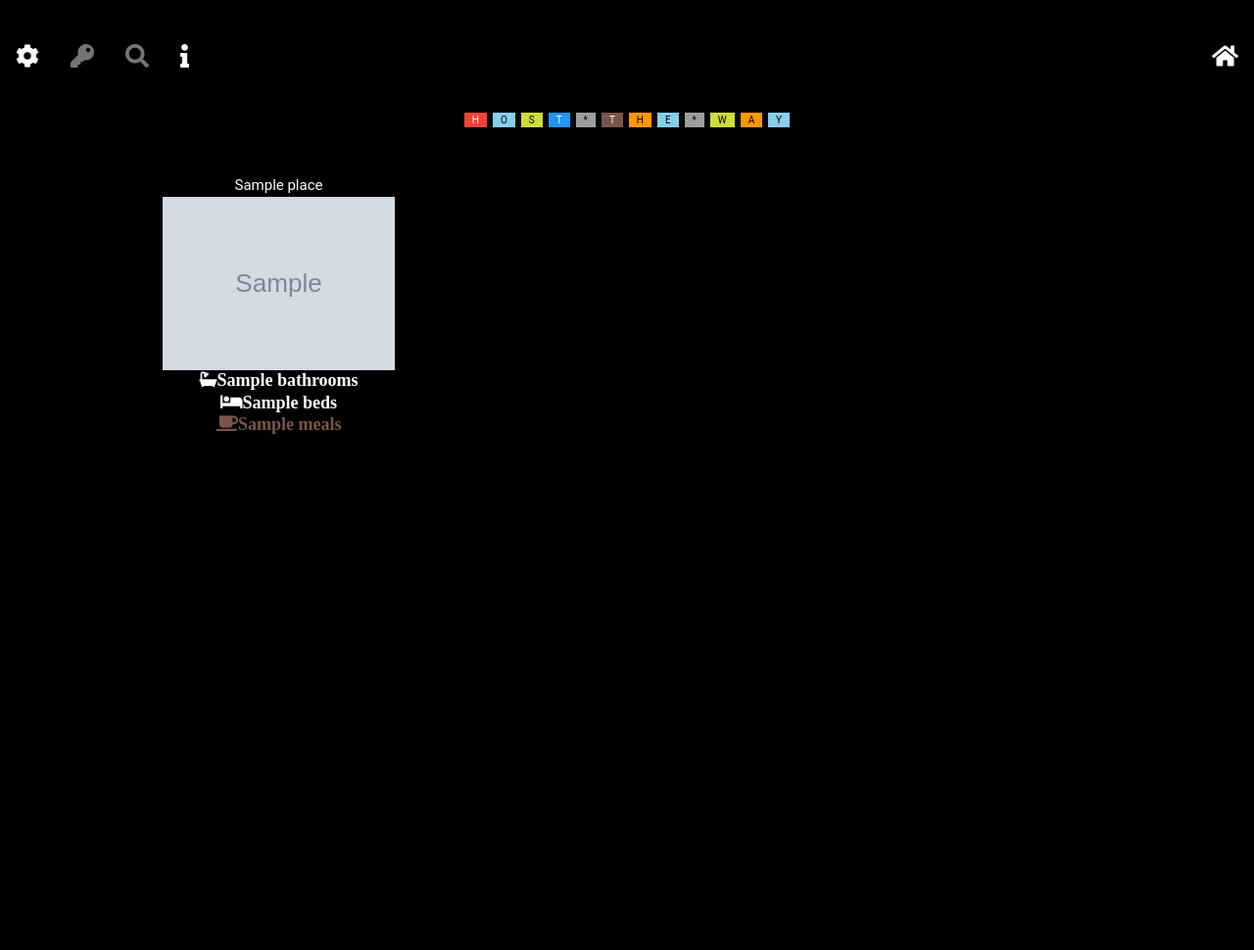
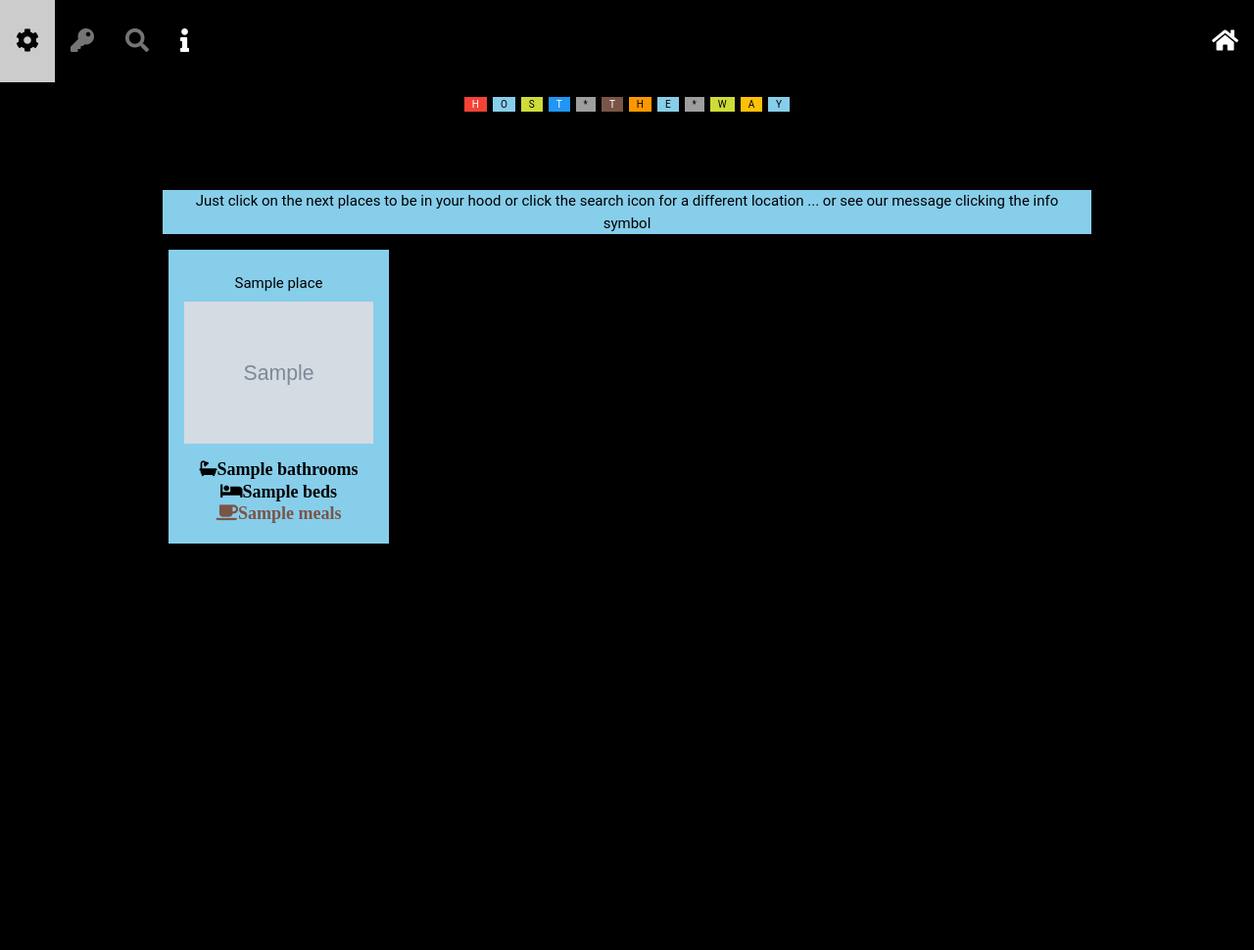
Before and after one commit to dolikemc/hostthewaytry, a Django app: template places/templates/places/index.html in a window 1280 px wide. Shown: the whole page at 98% size. Run offline with Django 3.2, Linux system fonts and the light colour scheme; the template is opened without the code that fills it: most values are stand-ins (such as "Sample title", 1, 10 or a date in 2020); grey boxes marked "Sample" are stand-in pictures; some libraries are stand-ins or nearby versions.

Commit message:
new design add migrations to git

```diff
--- a/places/templates/places/create_detail.html
+++ b/places/templates/places/create_detail.html
@@ -1,5 +1,6 @@
 {% extends 'places/w3base.html' %}
 {% block content %}
+
     <div class="w3-amber w3-container">
         <form method="post">
             {% csrf_token %}
@@ -11,7 +12,6 @@
                     {{ field.label_tag }}<br>
                     {{ field }}
                 </div>
-                <br>
                 {% cycle '' '</div>' %}
             {% endfor %}
             <br>
--- a/places/templates/places/index.html
+++ b/places/templates/places/index.html
@@ -2,48 +2,36 @@
 {% block content %}
     {% load static %}
     {% load leaflet_tags %}
+    <div class="w3-panel w3-light-blue w3-center">
+        {% if user.is_authenticated %}
+            <a href="{% url 'places:new' %}" class="w3-button"><i
+                    class="fas fa-plus w3-large w3-text-green"></i>
+            </a>
+        {% else %}
+            <h8>Just click on the next places to be in your hood or click the search icon for a different location
+                ... or see our message clicking the info symbol
+            </h8>
+        {% endif %}
+    </div>
     <div class="w3-row w3-center">
         {% for place in places %}
             {% if forloop.counter == 1 %}
-                {% include 'places/place_card.html' %}
+                {% include 'places/place_card.html' with card_color="w3-light-blue" %}
             {% elif forloop.counter == 2 %}
                 {% include 'places/place_card.html' with card_color="w3-grey" %}
-                <div class="w3-col s12 m4 l3 w3-light-blue w3-round-large w3-margin-bottom">
+                <div class="w3-col s12 m4 w3-light-blue w3-margin-bottom w3-hide-large">
                     {% leaflet_map "yourmap" callback="window.map_init_basic" %}
                 </div>
             {% elif forloop.counter == 3 or forloop.counter == 6 %}
-                {% include 'places/place_card.html' with card_color="w3-black" %}
+                {% include 'places/place_card.html' with card_color="w3-amber" %}
+            {% elif forloop.counter == 5 or forloop.counter == 8 %}
+                {% include 'places/place_card.html' with card_color="w3-orange" %}
             {% else %}
-                {% include 'places/place_card.html' with card_color="w3-black" %}
+                {% include 'places/place_card.html' with card_color="w3-lime" %}
             {% endif %}
-
         {% empty %}
             <h1>Error</h1>
         {% endfor %}
-        <div class="w3-col s6 m4 l3 w3-round-large w3-black w3-margin-bottom" style="min-height: 302px">
-            {% if user.is_authenticated %}
-                <a href="{% url 'places:new' %}" class="w3-btn w3-amber">Add place</a>
-            {% endif %}
-        </div>
-        <script type="text/javascript">
-            function map_init_basic(map, options) {
-                map.on('locationfound', onLocationFound);
-                map.on('locationerror', onLocationError);
-                map.locate({setView: true, maxZoom: 16});
 
-                function onLocationFound(e) {
-                    var radius = e.accuracy / 2;
-
-                    L.marker(e.latlng).addTo(map)
-                        .bindPopup("You are within " + radius + " meters from this point").openPopup();
-
-                    L.circle(e.latlng, radius).addTo(map);
-                }
-
-                function onLocationError(e) {
-                    alert(e.message);
-                }
-            }
-        </script>
     </div>
 {% endblock %}
--- a/places/templates/places/place_card.html
+++ b/places/templates/places/place_card.html
@@ -1,20 +1,18 @@
 <a href="{% url 'places:detail' place.id %}">
-
-    <div class="w3-col s6 m4 l3 w3-round-large w3-margin-bottom {{ card_color|default:"w3-black" }}"
+    <div class="w3-col s6 m4 l3 w3-margin-bottom w3-leftbar w3-rightbar w3-border-black
+        {{ card_color|default:"w3-light-blue" }}"
          style="min-height: 300px">
         <!-- todo: all overview information in the card-->
         <div>
-
+            <br>
             <h8>{{ place.name }}</h8>
 
-            <div class="w3-center">
+            <div class="w3-center w3-padding">
                 <img class="w3-image"
                      src="static/img/{{ place.picture }}"
                      alt="'Picture of the Place'">
             </div>
-
-
-            <div class="w3-container w3-center">
+            <div class="w3-container w3-center w3-padding">
                 {% if place.private_bathroom == 1 %}
                     <i class="fas fa-bath w3-large"> private {{ place.bathrooms }}</i>
                 {% else %}
--- a/places/templates/places/w3base.html
+++ b/places/templates/places/w3base.html
@@ -14,7 +14,7 @@
           integrity="sha384-mzrmE5qonljUremFsqc01SB46JvROS7bZs3IO2EmfFsd15uHvIt+Y8vEf7N7fWAU" crossorigin="anonymous">
     {% leaflet_js %}
     <style>
-        body, h1, h2, h3, h4, h5, h6 {
+        body, h1, h2, h3, h4, h5, h6, h7, h8 {
             font-family: "Roboto", "Lucida Grande", "DejaVu Sans", "Bitstream Vera Sans", Verdana, Arial, sans-serif
         }
 
@@ -33,8 +33,6 @@
             <a href="#" class="w3-bar-item w3-button">
                 <div class="w3-padding-16"><i class="fa fa-cog"></i></div>
             </a>
-
-
             {% if user.is_authenticated %}
                 <a href="/admin/logout/?next=/places/" class="w3-bar-item w3-button">
                     <div class="w3-padding-16"><i class="fa fa-key w3-text-green"></i></div>
@@ -53,8 +51,6 @@
             <a href="{% url 'places:index' %}" class="w3-bar-item w3-button w3-right">
                 <div class="w3-padding-16"><i class="fa fa-home"></i></div>
             </a>
-
-            <a href="{% url 'places:index' %}" style="a">
             <div class="w3-panel w3-center">
                 <div class="w3-tag w3-tiny w3-red">H</div>
                 <div class="w3-tag w3-tiny w3-light-blue">O</div>
@@ -65,11 +61,12 @@
                 <div class="w3-tag w3-tiny w3-orange">H</div>
                 <div class="w3-tag w3-tiny w3-light-blue">E</div>
                 <div class="w3-tag w3-tiny w3-grey">*</div>
+                <div class="w3-hide-large w3-hide-medium"></div>
                 <div class="w3-tag w3-tiny w3-lime">W</div>
-                    <div class="w3-tag w3-tiny w3-orange">A</div>
+                <div class="w3-tag w3-tiny w3-amber">A</div>
                 <div class="w3-tag w3-tiny w3-light-blue">Y</div>
             </div>
-            </a>
+
         </div>
     </div>
 </header>
@@ -77,6 +74,34 @@
     {% block content %}
     {% endblock %}
 </div>
+<script type="text/javascript">
+    function map_init_basic(map, options) {
+        map.on('locationfound', onLocationFound);
+        map.on('locationerror', onLocationError);
+        map.locate({setView: true, maxZoom: 16});
 
+        function onLocationFound(e) {
+            var radius = e.accuracy / 2;
+
+            L.marker(e.latlng).addTo(map)
+                .bindPopup("You are within " + radius + " meters from this point").openPopup();
+
+            L.circle(e.latlng, radius).addTo(map);
+        }
+
+        function onLocationError(e) {
+            alert(e.message);
+        }
+    }
+
+    function map_init_place(map, options) {
+        map.setView([{{ place.longitude }}, {{ place.latitude }}], 16);
+        L.marker([{{ place.longitude }}, {{ place.latitude }}]).addTo(map);
+    };
+
+    function goBack() {
+        window.history.back();
+    }
+</script>
 </body>
 </html>
```
Also changed, not shown: places/templates/places/detail.html (+4 -9 lines). Lines whose indentation alone changed are shown as unchanged.
